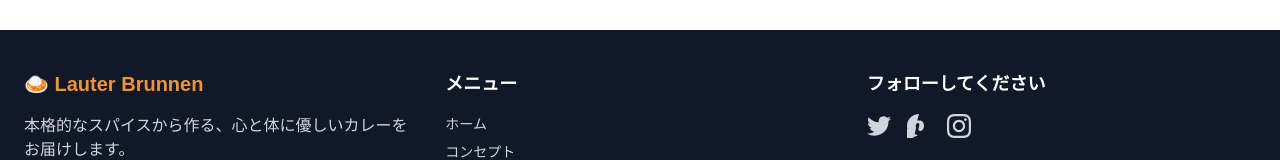
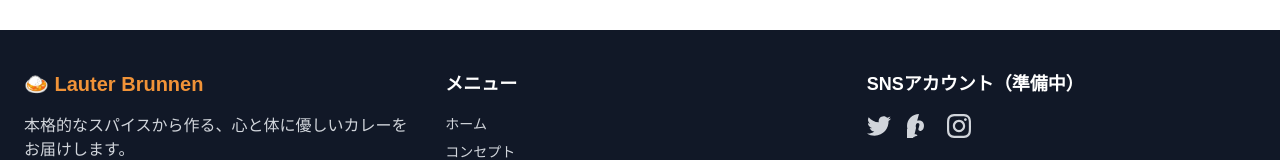
Before and after one commit to SawadaShusaku/lauter-brunnen-curry, an Astro site: page / in a window 1280 px wide. Shown: the part 3499-3659 px from the top of the page. Built offline with nearby package versions, Linux system fonts and the light colour scheme; Astro itself is replaced by a stand-in of ours.

Commit message:
update: Footerコンポーネントの更新

```diff
--- a/src/components/Footer.astro
+++ b/src/components/Footer.astro
@@ -27,7 +27,7 @@
 
       <!-- SNS -->
       <div>
-        <h4 class="text-lg font-semibold mb-4">フォローしてください</h4>
+        <h4 class="text-lg font-semibold mb-4">SNSアカウント（準備中）</h4>
         <div class="flex space-x-4">
           <a href="#" class="text-gray-300 hover:text-curry-400 transition-colors">
             <svg class="w-6 h-6" fill="currentColor" viewBox="0 0 24 24">
```
